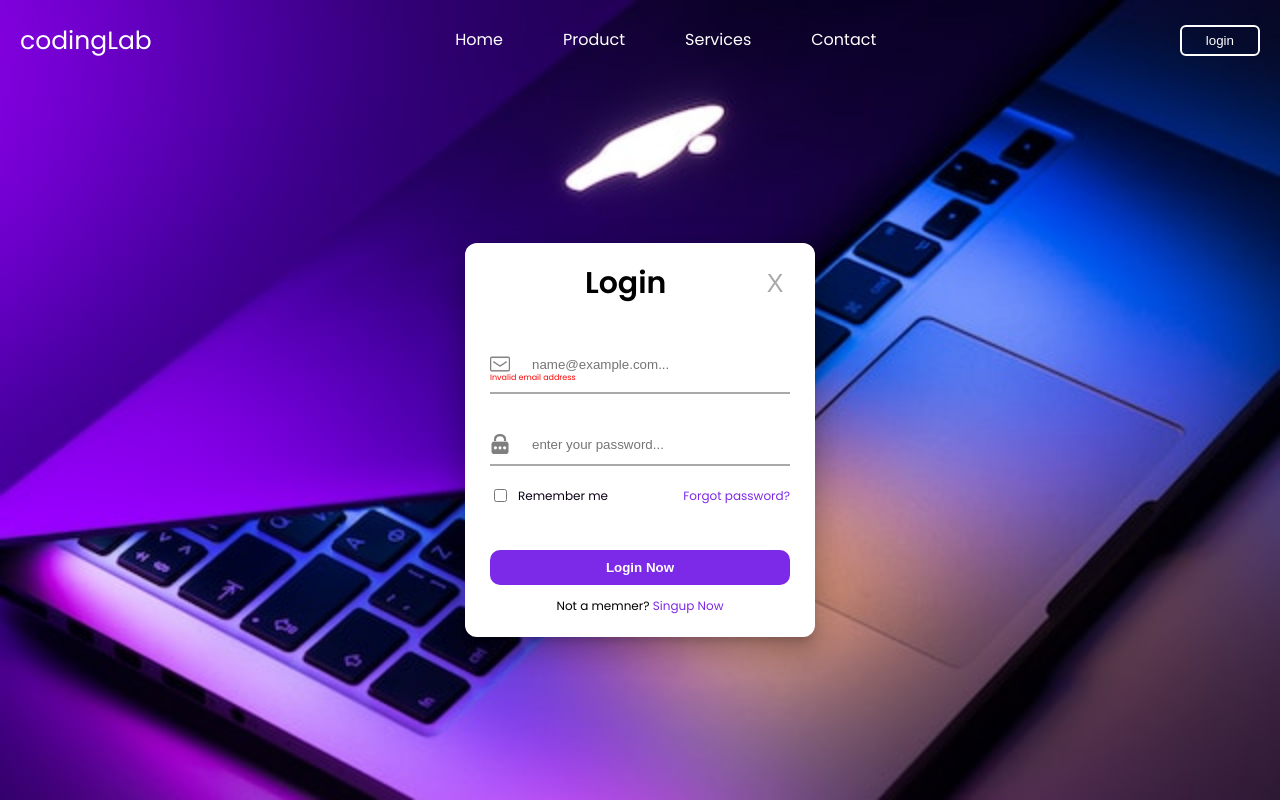
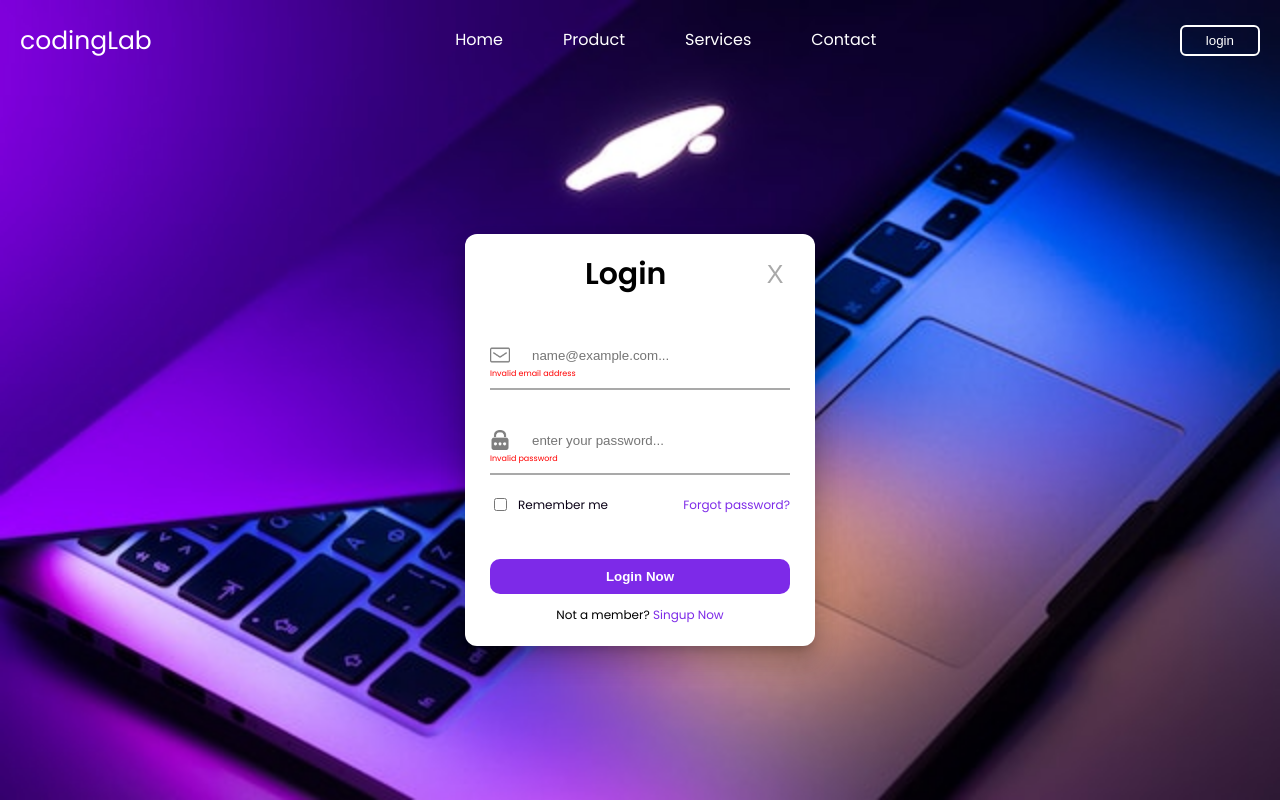
Before and after one commit to g-kochiashvili/CodingLab, a plain HTML site: page index.html in a window 1280 px wide. Both pictures are taken after a click on the button "Login Now". Drawn offline with Linux system fonts and the light colour scheme.

Commit message:
add password validation using js

```diff
--- a/index.html
+++ b/index.html
@@ -43,6 +43,8 @@
                 <img class="passwordImg" src="./password-icon.png" alt="password-icon">
                 <input type="password" id="password" placeholder="enter your password..."><br>
             </form>
+            <p id="incorrectPassword" class="incorrectPassword">Invalid password</p>
+
         </div>
         <div class="lineDiv"></div>
 
@@ -56,7 +58,7 @@
 
 
         <button id="loginButton" type="submit">Login Now</button>
-        <p class="singUpLink">Not a memner? <a href="#">Singup Now</a></p>
+        <p class="singUpLink">Not a member? <a href="#">Singup Now</a></p>
     </div>
     <script src="./script.js"></script>
 </body>
--- a/script.js
+++ b/script.js
@@ -1,15 +1,23 @@
-const errorEl = document.getElementById("incorrectInput");
+const errorEmail = document.getElementById("incorrectInput");
+const errorPassword = document.getElementById("incorrectPassword");
 const loginButton = document.getElementById("loginButton");
 
 loginButton.addEventListener("click", (event) => {
     event.preventDefault();
     const emailEl = document.getElementById("email").value;
+    const passwordEl = document.getElementById("password").value;
     const emailRegex = /\w+([-+.']\w+)*@\w+([-.]\w+)*\.\w+([-.]\w+)*/;
 
     if (!emailRegex.test(emailEl)) {
-        errorEl.classList.add("showIncorrectInput");
+        errorEmail.classList.add("showIncorrectInput");
     }
     else {
-        errorEl.classList.remove("showIncorrectInput");
+        errorEmail.classList.remove("showIncorrectInput");
+    }
+    if (!(emailEl == "name@example.com" && passwordEl == "password")) {
+        errorPassword.classList.add("showIncorrectPassword");
+    }
+    else {
+        errorPassword.classList.remove("showIncorrectPassword");
     }
 })
--- a/style.css
+++ b/style.css
@@ -140,13 +140,16 @@ li {
     height: 2px;
 }
 
-.incorrectInput {
+.incorrectInput,
+.incorrectPassword {
+    margin-top: 5px;
     font-size: 8px;
     display: none;
     color: red;
 }
 
-.showIncorrectInput {
+.showIncorrectInput,
+.showIncorrectPassword {
     display: block;
 }
 
```
